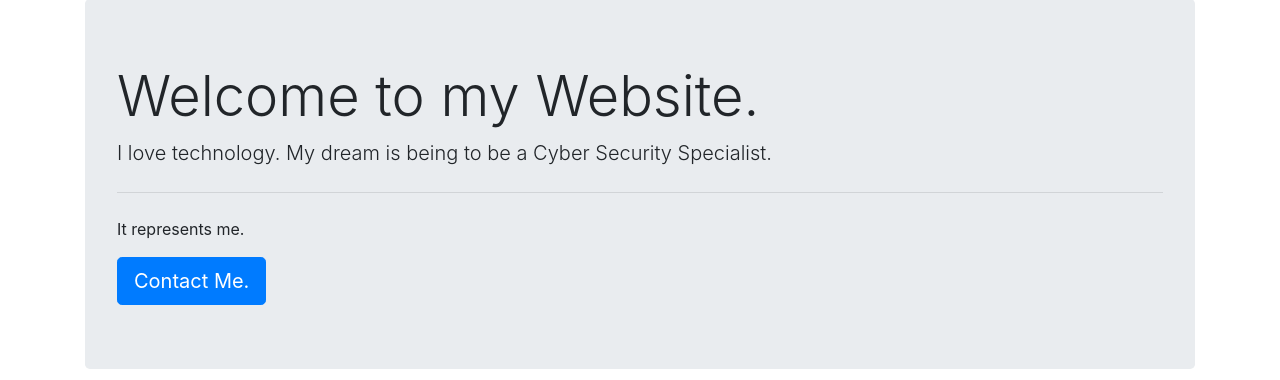
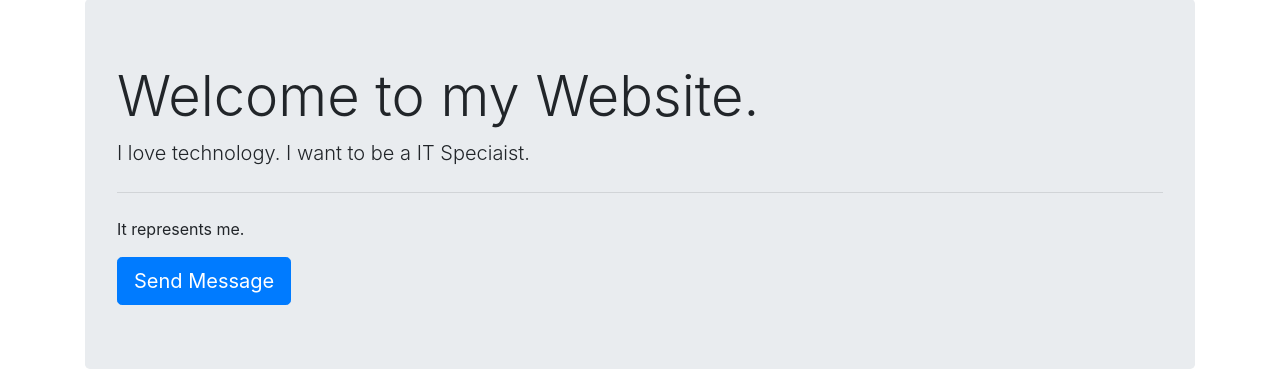
Before and after one commit to anonymous913/d-old, a plain HTML site: page index.html in a window 1280 px wide. Shown: the part 1367-1747 px from the top of the page. Drawn offline with nearby package versions, Linux system fonts and the light colour scheme.

Commit message:
Update index.html

```diff
--- a/index.html
+++ b/index.html
@@ -96,10 +96,10 @@
    <div class="container">
 <div class="jumbotron">
   <h1 class="display-4">Welcome to my Website.</h1>
-  <p class="lead"> I love technology.  My dream is being to be a Cyber Security Specialist.</p>
+  <p class="lead"> I love technology.  I want to be a IT Speciaist.</p>
   <hr class="my-4">
   <p> It represents me.</p>
-  <a class="btn btn-primary btn-lg" href="https://web.facebook.com/%E0%A6%95%E0%A6%A5%E0%A6%BE%E0%A6%97%E0%A7%81%E0%A6%B2%E0%A7%8B-105302941219001/" role="button">Contact Me.</a>
+  <a class="btn btn-primary btn-lg" href="https://web.facebook.com/%E0%A6%95%E0%A6%A5%E0%A6%BE%E0%A6%97%E0%A7%81%E0%A6%B2%E0%A7%8B-105302941219001/" role="button">Send Message</a>
 </div>
 </div>
 
```
